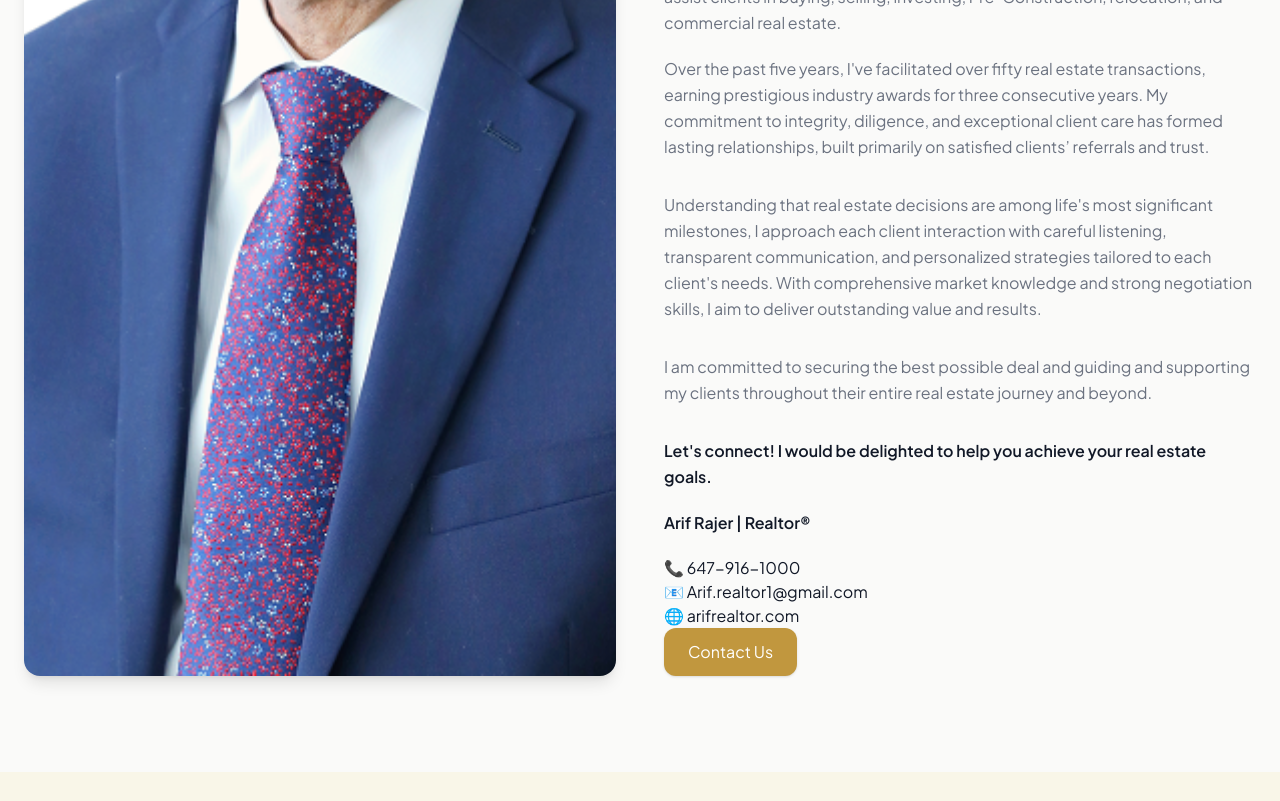
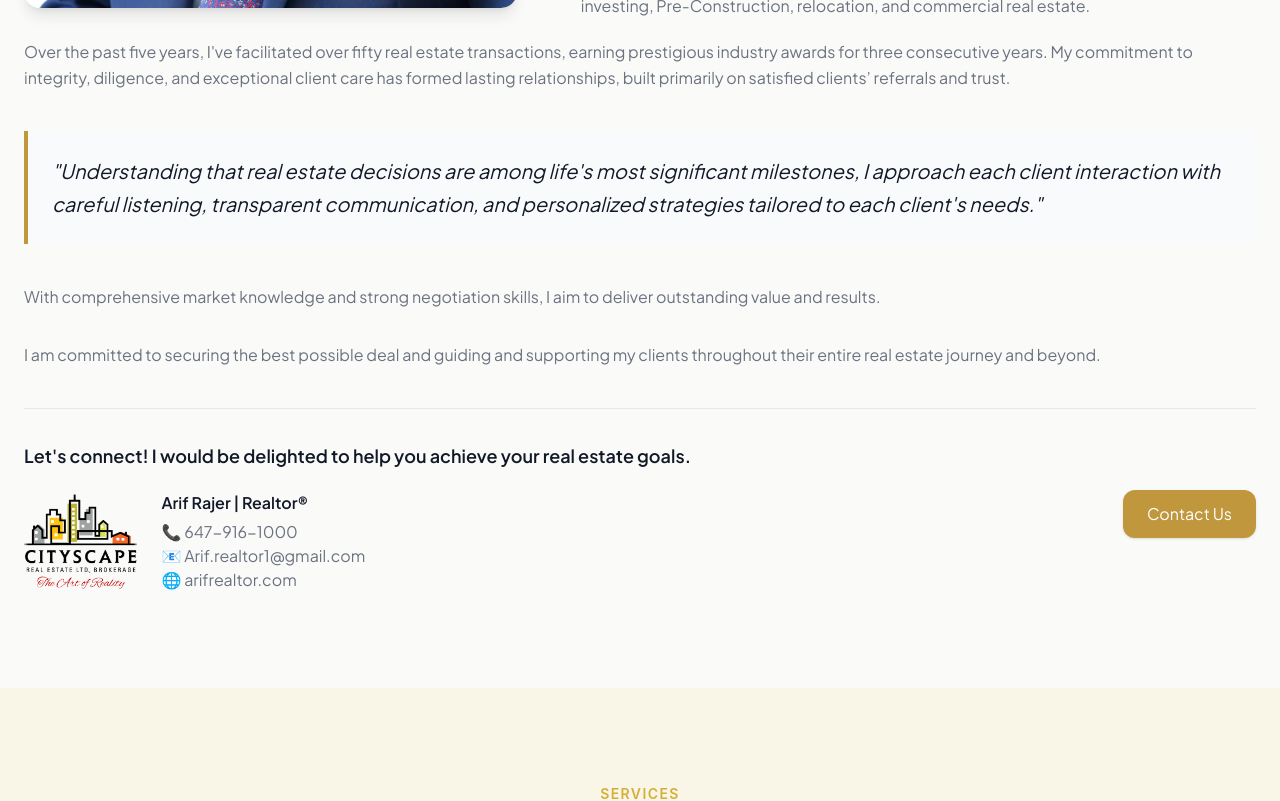
Before and after one commit to prem-quety/Arif-Realtor, a Next.js app: page /about in a window 1280 px wide. Shown: the part 1440-2241 px from the top of the page. Built offline with nearby package versions, Linux system fonts and the light colour scheme.

Commit message:
CityScape Logo & About Section

```diff
--- a/src/app/about/about.tsx
+++ b/src/app/about/about.tsx
@@ -10,32 +10,52 @@ export default function AboutTwoColumnSection() {
   useEffect(() => {
     const observer = new IntersectionObserver(
       ([entry]) => setInView(entry.isIntersecting),
-      { threshold: 0.2 }
+      { threshold: 0.1 }
     );
 
-    if (ref.current) observer.observe(ref.current);
-    return () => observer.disconnect();
+    const currentRef = ref.current;
+    if (currentRef) {
+      observer.observe(currentRef);
+    }
+
+    return () => {
+      if (currentRef) {
+        observer.unobserve(currentRef);
+      }
+    };
   }, []);
 
   return (
     <section
       ref={ref}
-      className={`mx-auto max-w-7xl px-6 py-24 grid md:grid-cols-2 gap-12 items-center transition-opacity duration-1000 ease-out ${
+      className={`mx-auto max-w-7xl px-6 py-24 transition-all duration-1000 ease-out ${
         inView ? "opacity-100 translate-y-0" : "opacity-0 translate-y-10"
       }`}
     >
-      {/* Left Image */}
-      <div className="relative w-full h-full rounded-2xl overflow-hidden shadow-lg">
+      {/* Container with `flow-root` to contain the floated element */}
+      <div className="flow-root">
+        {/* --- Image Block ---
+            It floats left on medium screens and up, with a defined width and margin.
+            On mobile, it's a full-width block.
+        */}
+        <div className="relative w-full md:w-2/5 md:float-left mb-8 md:mb-4 md:mr-12 lg:mr-16 rounded-2xl overflow-hidden shadow-lg">
+          {/* Aspect ratio container for consistent image sizing */}
+          <div className="aspect-[4/5]">
             <Image
               src="/assets/images/arif.png"
               alt="Arif Realtor"
               fill
-          className="object-cover object-center "
+              className="object-cover object-center"
+              sizes="(max-width: 768px) 100vw, 40vw"
             />
           </div>
+        </div>
 
-      {/* Right Content */}
+        {/* --- Text Content ---
+            This content will now wrap around and then flow below the floated image.
+        */}
         <div>
+          {/* Introduction */}
           <p className="text-sm uppercase tracking-widest text-accent font-medium mb-3">
             About
           </p>
@@ -52,12 +72,16 @@ export default function AboutTwoColumnSection() {
             Greater Toronto Area, Cambridge, Waterloo, Kitchener, and Hamilton,
             under Cityscape Real Estate Ltd., Brokerage.
           </p>
+
+          <hr className="my-10 border-gray-200" />
+
+          {/* Professional Journey */}
           <p className="text-muted mb-5 leading-relaxed">
             My journey began in the field of Pharmacy. I earned my degree from
             Bahauddin Zakariya University in Multan, Pakistan, followed by an
             M.Phil in Pharmaceutical Chemistry. I initially built my career
-          working in research and pharmaceutical promotions, collaborating with
-          esteemed multinational companies and medical professionals.
+            working in research and pharmaceutical promotions, collaborating
+            with esteemed multinational companies and medical professionals.
           </p>
           <p className="text-muted mb-5 leading-relaxed">
             In 1994, I embraced new horizons in the UAE, serving as a registered
@@ -68,10 +92,11 @@ export default function AboutTwoColumnSection() {
           </p>
           <p className="text-muted mb-5 leading-relaxed">
             Immigrating to Canada in 2011 with my family presented fresh
-          opportunities. After exploring various paths, I found my true calling
-          in real estate in March 2020. My diverse background and global
-          perspective allow me to expertly assist clients in buying, selling,
-          investing, Pre-Construction, relocation, and commercial real estate.
+            opportunities. After exploring various paths, I found my true
+            calling in real estate in March 2020. My diverse background and
+            global perspective allow me to expertly assist clients in buying,
+            selling, investing, Pre-Construction, relocation, and commercial
+            real estate.
           </p>
           <p className="text-muted mb-8 leading-relaxed">
             Over the past five years, I've facilitated over fifty real estate
@@ -80,37 +105,60 @@ export default function AboutTwoColumnSection() {
             exceptional client care has formed lasting relationships, built
             primarily on satisfied clients’ referrals and trust.
           </p>
-        <p className="text-muted mb-8 leading-relaxed">
-          Understanding that real estate decisions are among life's most
+
+          {/* Pull Quote */}
+          <blockquote className="my-10 p-6 border-l-4 border-accent bg-gray-50 rounded-r-lg">
+            <p className="text-xl italic text-heading leading-relaxed">
+              "Understanding that real estate decisions are among life's most
               significant milestones, I approach each client interaction with
               careful listening, transparent communication, and personalized
-          strategies tailored to each client's needs. With comprehensive market
-          knowledge and strong negotiation skills, I aim to deliver outstanding
-          value and results.
+              strategies tailored to each client's needs."
+            </p>
+          </blockquote>
+
+          {/* Concluding Philosophy */}
+          <p className="text-muted mb-8 leading-relaxed">
+            With comprehensive market knowledge and strong negotiation skills, I
+            aim to deliver outstanding value and results.
           </p>
           <p className="text-muted mb-8 leading-relaxed">
             I am committed to securing the best possible deal and guiding and
-          supporting my clients throughout their entire real estate journey and
-          beyond.
+            supporting my clients throughout their entire real estate journey
+            and beyond.
           </p>
 
-        <p className="font-semibold mb-5 leading-relaxed">
+          {/* Structured Contact & CTA Block */}
+          <div className="mt-10 pt-8 border-t border-gray-200">
+            <p className="font-semibold mb-5 leading-relaxed text-lg text-heading">
               Let's connect! I would be delighted to help you achieve your real
               estate goals.
             </p>
-        <p className="font-semibold mb-5 leading-relaxed">
-          Arif Rajer | Realtor®{" "}
+            <div className="flex flex-col sm:flex-row gap-8 justify-between items-start">
+              <div className="flex items-center gap-x-6">
+                <img
+                  src="/assets/images/cityscape.png"
+                  alt="Cityscape Real Estate Ltd. Logo"
+                  className="h-24 w-auto object-contain flex-shrink-0"
+                />
+                <div>
+                  <p className="font-semibold mb-1 leading-relaxed">
+                    Arif Rajer | Realtor®
                   </p>
-        <p>📞 647-916-1000 </p>
-        <p>📧 Arif.realtor1@gmail.com </p>
-        <p>🌐 arifrealtor.com </p>
+                  <p className="text-muted">📞 647-916-1000</p>
+                  <p className="text-muted">📧 Arif.realtor1@gmail.com</p>
+                  <p className="text-muted">🌐 arifrealtor.com</p>
+                </div>
+              </div>
               <Link
                 href="/contact"
-          className="inline-block rounded-xl bg-accent text-white px-6 py-3 shadow hover:bg-accent/90 transition-colors"
+                className="inline-block w-full sm:w-auto text-center rounded-xl bg-accent text-white px-6 py-3 shadow hover:bg-accent/90 transition-colors flex-shrink-0"
               >
                 Contact Us
               </Link>
             </div>
+          </div>
+        </div>
+      </div>
     </section>
   );
 }
```
Also changed, not shown: public/assets/images/cityscape.png (added). Lines whose indentation alone changed are shown as unchanged.
